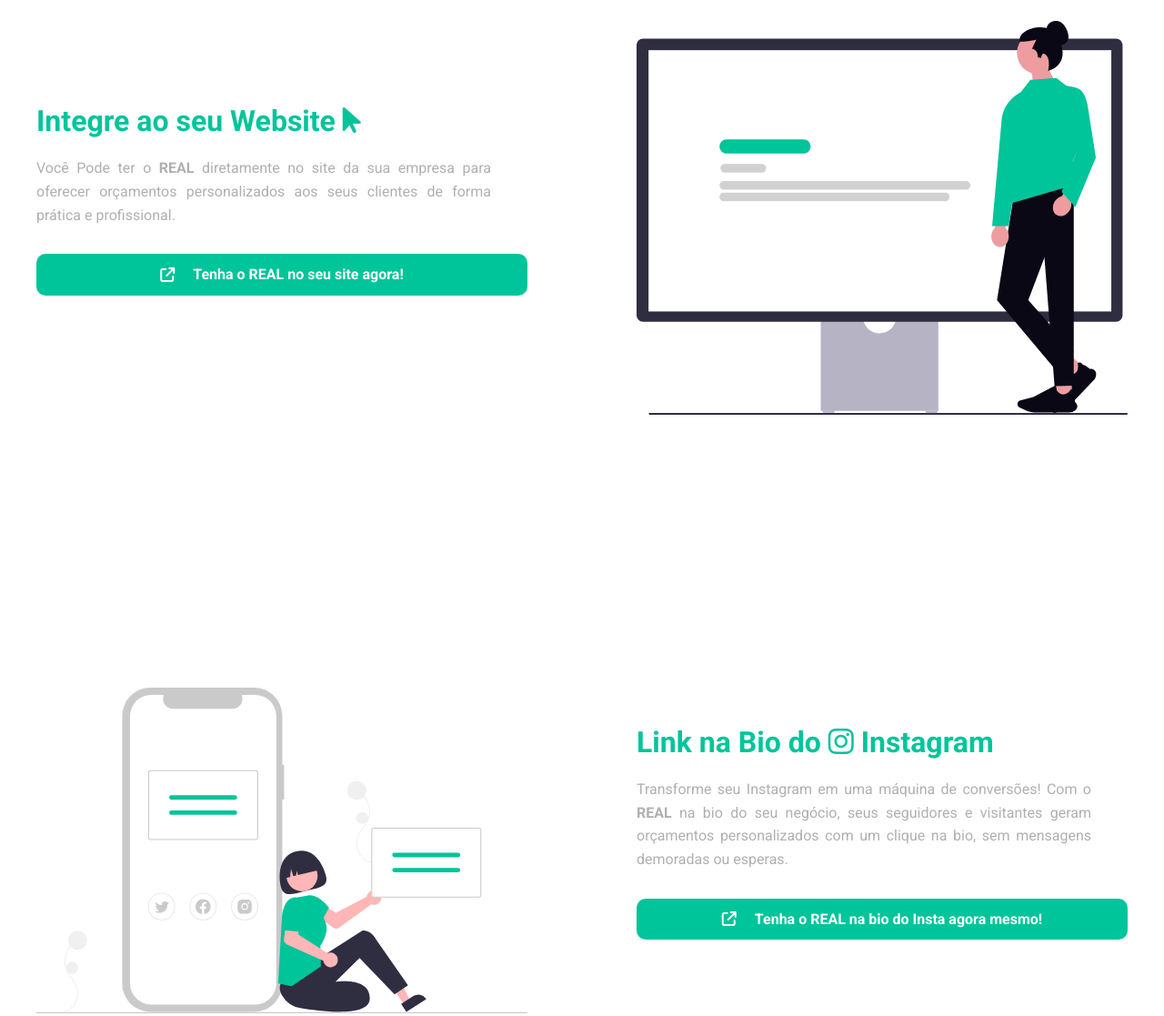
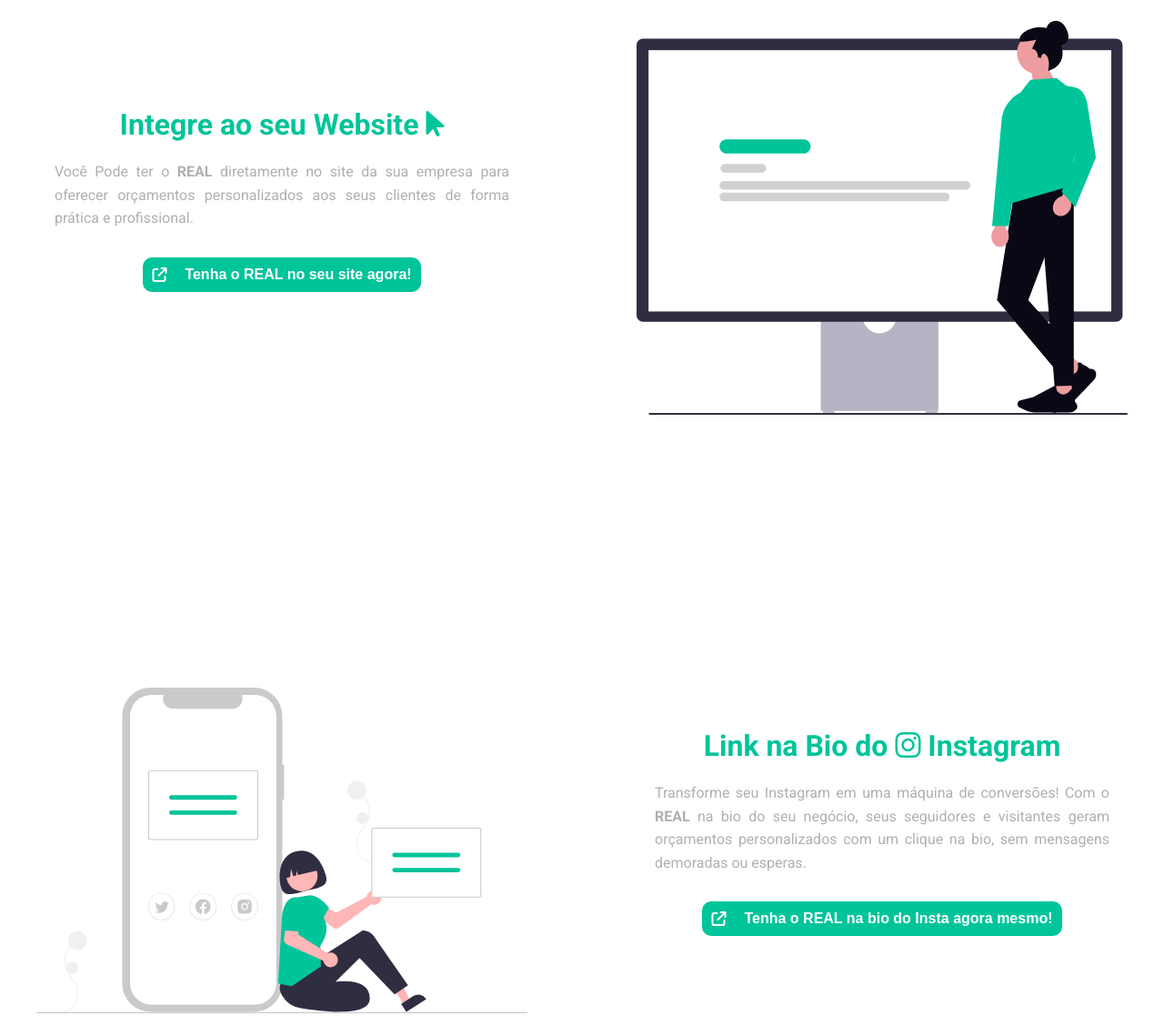
Before and after one commit to gabrielhilins/REAL_landing_page, a plain HTML site: page index.html in a window 1280 px wide. Shown: the part 5396-6513 px from the top of the page at 91% size. Drawn offline with nearby package versions, Linux system fonts and the light colour scheme.

Commit message:
atualizando cta e adicionando as funcoes das integracoes

```diff
--- /dev/null
+++ b/assets/scripts/cta.js
@@ -0,0 +1,6 @@
+function copiarLink() {
+    const url = "https://real-iota-ivory.vercel.app/";
+    navigator.clipboard.writeText(url).then(() => {
+      alert("Link copiado com sucesso!");
+    });
+  }
--- a/assets/scripts/whatsapp.js
+++ b/assets/scripts/whatsapp.js
@@ -18,3 +18,43 @@
     texto = encodeURIComponent(texto);
     window.open("https://wa.me/" + celular + "?text=" + texto, "_blank");
 }
+function enviarMensagemSite() {
+    var celular = "5581999034034";
+    var agora = new Date();
+    var hora = agora.getHours();
+
+    // Define a saudação com base no horário
+    var saudacao;
+    if (hora >= 5 && hora < 12) {
+        saudacao = "Bom dia Gabriel";
+    } else if (hora >= 12 && hora < 18) {
+        saudacao = "Boa tarde Gabriel";
+    } else {
+        saudacao = "Boa noite Gabriel";
+    }
+
+    // Monta a mensagem com a saudação dinâmica
+    var texto = saudacao + ", tudo bem? Gostaria de integrar o REAL - Simulador de Orçamentos ao site do meu negócio!";
+    texto = encodeURIComponent(texto);
+    window.open("https://wa.me/" + celular + "?text=" + texto, "_blank");
+}
+function enviarMensagemInsta() {
+    var celular = "5581999034034";
+    var agora = new Date();
+    var hora = agora.getHours();
+
+    // Define a saudação com base no horário
+    var saudacao;
+    if (hora >= 5 && hora < 12) {
+        saudacao = "Bom dia Gabriel";
+    } else if (hora >= 12 && hora < 18) {
+        saudacao = "Boa tarde Gabriel";
+    } else {
+        saudacao = "Boa noite Gabriel";
+    }
+
+    // Monta a mensagem com a saudação dinâmica
+    var texto = saudacao + ", tudo bem? Gostaria de ter o REAL - Simulador de Orçamentos na bio do meu instagram!";
+    texto = encodeURIComponent(texto);
+    window.open("https://wa.me/" + celular + "?text=" + texto, "_blank");
+}
--- a/assets/styles/cta.css
+++ b/assets/styles/cta.css
@@ -79,3 +79,12 @@
       font-size: 0.85rem;
     }
   }
+
+.knowSomeone {
+  margin-top: 40px;
+
+  p, a {
+    color: white;
+    font-size: 16px;
+  }
+}
--- a/assets/styles/where-to-use.css
+++ b/assets/styles/where-to-use.css
@@ -5,7 +5,7 @@
 
 .where-to-use-container {
   max-width: 1200px;
-    margin:auto;
+  margin: auto;
   margin-top: 80px;
   display: flex;
   align-items: center;
@@ -35,6 +35,9 @@
 .text-content {
   flex: 1;
   color: black;
+  display: flex; /* Adicionado para centralizar o conteúdo */
+  flex-direction: column; /* Organiza o conteúdo em coluna */
+  align-items: center; /* Centraliza horizontalmente */
 }
 
 .text-content h1 {
@@ -54,8 +57,6 @@
   text-align: justify;
 }
 
-
-
 .download-btn {
   display: flex;
   gap: 20px;
@@ -68,7 +69,10 @@
   font-weight: bold;
   text-decoration: none;
   border-radius: 10px;
+  border: none;
+  cursor: pointer;
   transition: background 0.3s ease;
+  width: fit-content; /* Garante que o botão não ocupe toda a largura */
 }
 
 .download-btn:hover {
@@ -127,4 +131,8 @@
     max-width: 80%;
     transform: translateY(0);
   }
+
+  .text-content {
+    align-items: center; /* Mantém o botão centralizado no mobile */
   }
+}
--- a/index.html
+++ b/index.html
@@ -484,10 +484,10 @@
           <div class="text-content" data-aos="fade-up" data-aos-delay="100">
             <h1>Integre ao seu Website <i class="fa-solid fa-arrow-pointer"></i></h1>
             <p>Você Pode ter o <strong>REAL</strong> diretamente no site da sua empresa para oferecer orçamentos personalizados aos seus clientes de forma prática e profissional.</p>
-            <a href="#" class="download-btn">
+            <button onclick="enviarMensagemSite()" class="download-btn">
               <i class="fa-solid fa-arrow-up-right-from-square"></i>
               Tenha o REAL no seu site agora!
-            </a>
+            </button>
           </div>
           <div class="image-content" data-aos="fade-right" data-aos-delay="300">
             <img src="./assets/img/svg/undraw_website_27ju.svg" alt="Demonstração de integração no website" />
@@ -498,10 +498,10 @@
           <div class="text-content" data-aos="fade-up" data-aos-delay="100">
             <h1>Link na Bio do <i class="fa-brands fa-instagram"></i> Instagram</h1>
             <p>Transforme seu Instagram em uma máquina de conversões! Com o <strong>REAL</strong> na bio do seu negócio, seus seguidores e visitantes geram orçamentos personalizados com um clique na bio, sem mensagens demoradas ou esperas.</p>
-            <a href="#" class="download-btn">
+            <button onclick="enviarMensagemInsta()" class="download-btn">
               <i class="fa-solid fa-arrow-up-right-from-square"></i>
               Tenha o REAL na bio do Insta agora mesmo!
-            </a>
+            </button>
           </div>
           <div class="image-content" data-aos="fade-left" data-aos-delay="300">
             <img src="./assets/img/svg/undraw_social-share_9clm.svg" alt="Demonstração de link na bio do Instagram" />
@@ -525,6 +525,10 @@
           <i class="fa-solid fa-handshake"></i>
           Adquira o REAL agora!
         </button>
+        <p class="knowSomeone">
+          Conhece alguém que se beneficiaria do REAL? Compartilhe com essa pessoa o link do site:
+          <a href="#" id="copyLink" onclick="copiarLink()">Clique aqui para copiar o link</a>
+        </p>
       </div>
     </section>
 
@@ -553,5 +557,6 @@
     <script src="./assets/scripts/menu.js"></script>
     <script src="./assets/scripts/simulator.js"></script>
     <script src="./assets/scripts/toastfy.js"></script>
+    <script src="./assets/scripts/cta.js"></script>
   </body>
 </html>
```
Lines whose indentation alone changed are shown as unchanged.
